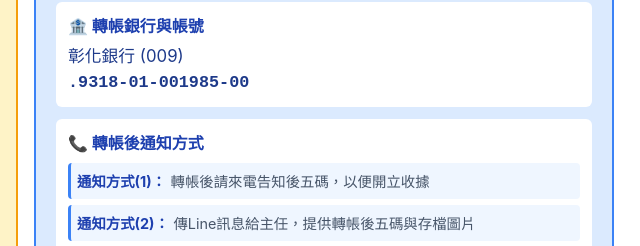
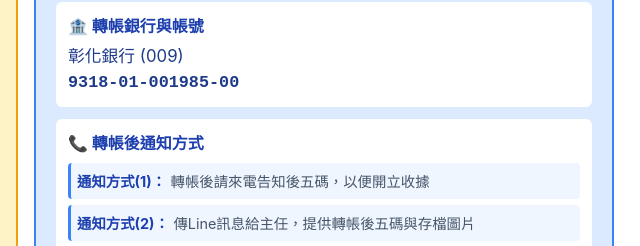
Before and after one commit to fengning0123-ai/goodschool114c9th, a plain HTML site: page index.html in a window 1280 px wide. Shown: the part 5492-5738 px from the top of the page, 614-1254 px from the left. Drawn offline with nearby package versions, Linux system fonts and the light colour scheme.

Commit message:
Update index.html

```diff
--- a/index.html
+++ b/index.html
@@ -745,7 +745,7 @@
         <div style="font-weight: 700; color: #1e40af; margin-bottom: 6px;">
          🏦 轉帳銀行與帳號
         </div>
-        <div style="font-size: 1.05rem; color: #1e3a8a;"><span id="bank-name">彰化銀行 (009)</span><br><span id="account-number" style="font-family: monospace; font-weight: 600;">.9318-01-001985-00 </span>
+        <div style="font-size: 1.05rem; color: #1e3a8a;"><span id="bank-name">彰化銀行 (009)</span><br><span id="account-number" style="font-family: monospace; font-weight: 600;"> 9318-01-001985-00 </span>
         </div>
        </div>
        <div style="background: white; padding: 12px; border-radius: 6px;">
```
